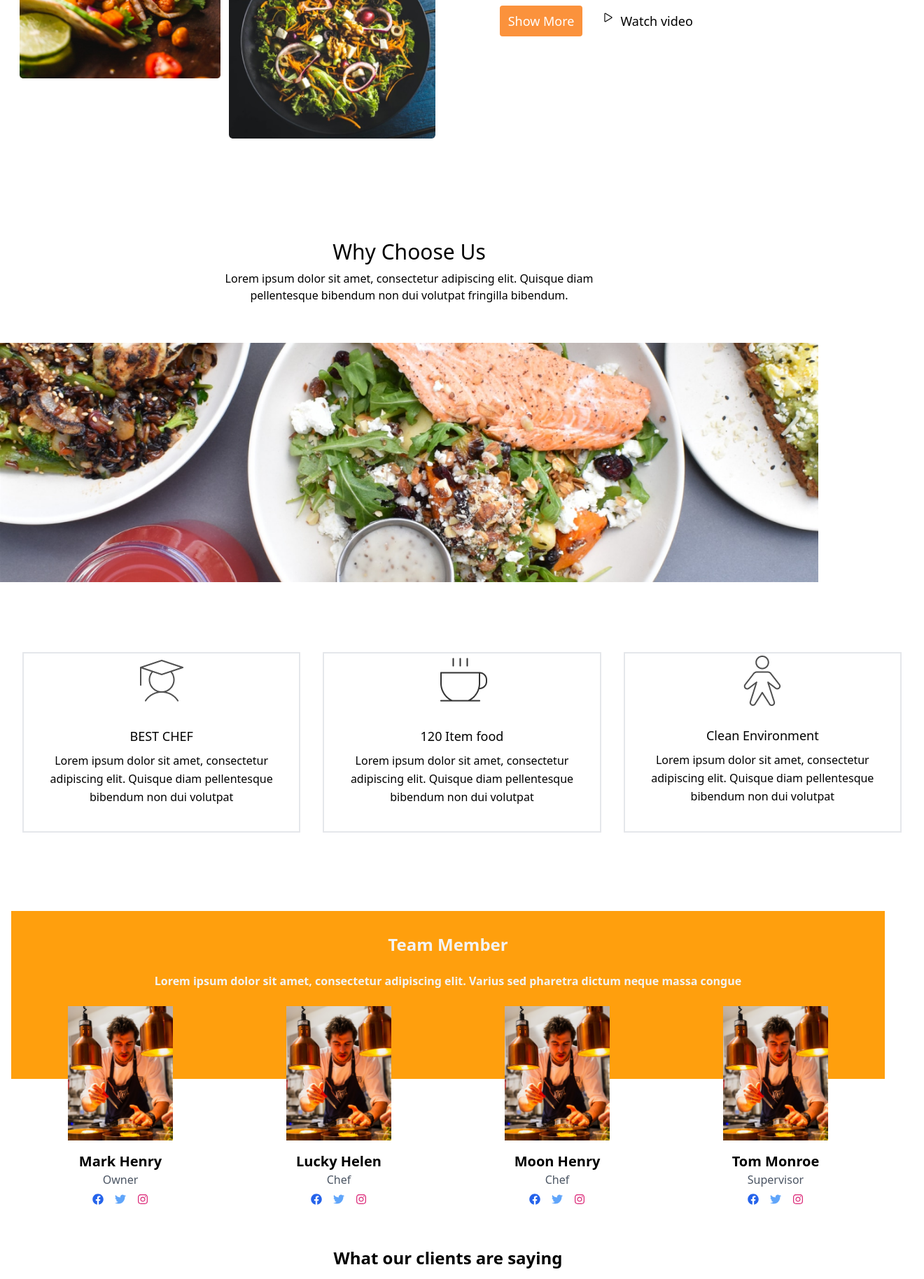
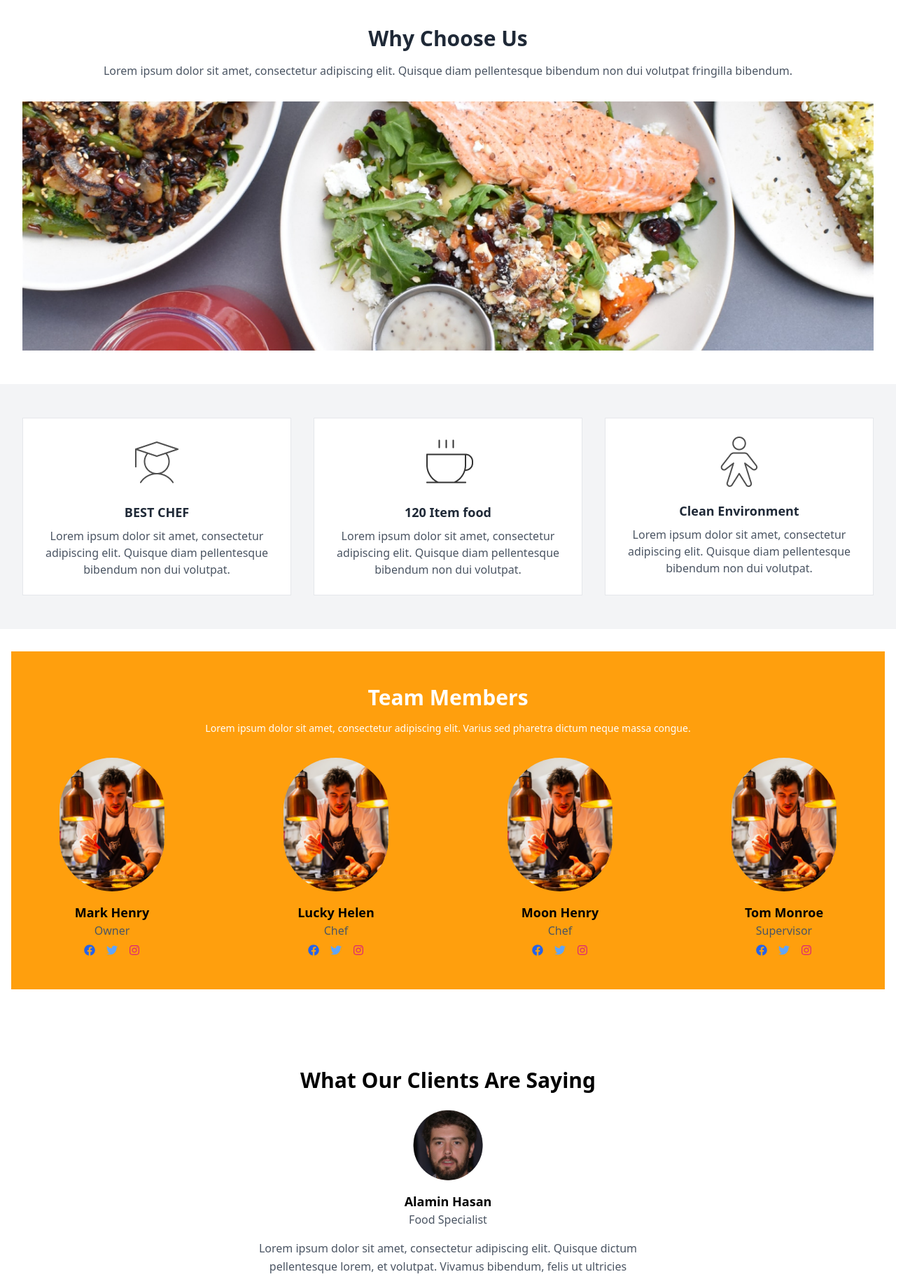
Before and after one commit to Roofan-Jlove/begin-newer-captone, a Next.js app: page /about in a window 1280 px wide. Shown: the part 920-2748 px from the top of the page at 70% size, 1320 px wide, since content can reach past the window. Built offline with nearby package versions, Linux system fonts and the light colour scheme.

Commit message:
responsive 1

```diff
--- a/src/app/about/AboutUs.tsx
+++ b/src/app/about/AboutUs.tsx
@@ -3,60 +3,58 @@ import { IoPlayOutline } from "react-icons/io5";
 
 export default function Aboutus() {
   return (
-    <div>
-      {/* Frist Section: Content and Buttons */}
-      <section className="w-[1169px]  text-white body-font ">
-        <div className="container mx-auto flex px-5 py-24 justify-center items-center">
-          {/* <Hero /> */}
-          <div className="flex flex-col md:flex-row items-start md:space-x-4 mt-2 ml-2">
+    <div className="bg-gray-50">
+      {/* First Section: About Us */}
+      <section className="text-gray-800 body-font py-12">
+        <div className="container mx-auto flex flex-col lg:flex-row px-4 lg:px-8 items-center lg:items-start gap-8">
+          {/* Left Images */}
+          <div className="flex flex-col lg:flex-row gap-4">
             <Image
-              className="object-cover object-center w-336px h-536px mt-530px ml-300px radius-6px"
+              className="rounded-lg object-cover"
               alt="hero"
               src="/about1.png"
               width={309}
               height={536}
             />
-          </div>
-          {/* Right Images */}
-          <div className="flex flex-col items-center space-y-2 space-x-2 mt-2 ml-2">
+            <div className="flex flex-col gap-4">
               <Image
-              className="object-cover object-center w-309px h-271px mt-584px ml-660px radius-6px"
+                className="rounded-lg object-cover"
                 alt="image2"
                 src="/about2.png"
                 width={309}
                 height={271}
               />
-            {/* Bottom Image */}
               <Image
-              className="object-cover object-center w-309px h-260px mt-882px ml-660px radius-6px"
+                className="rounded-lg object-cover"
                 alt="image3"
                 src="/about3.png"
                 width={309}
                 height={260}
               />
             </div>
+          </div>
+
           {/* Text Content and Buttons */}
-          <div className="lg:flex-grow md:w-1/2 lg:pl-24 md:pl-16 flex mt-714px flex-col md:items-start md:text-left items-center text-center">
-            <h1 className="text-sm mb-4 font-medium text-yellow-400 italic font-miniver">
+          <div className="lg:ml-8 flex flex-col text-center lg:text-left">
+            <h1 className="text-yellow-500 text-sm font-medium italic mb-4">
               About us _____
             </h1>
-            <p className="text-black title-font text-3xl font-bold">
+            <h2 className="text-3xl font-bold mb-4">
               Food is an important part of a balanced Diet
-            </p>
-            <p className="mb-8 leading-relaxed mt-8 text-[#333333]">
+            </h2>
+            <p className="text-gray-600 leading-relaxed mb-8">
               Lorem ipsum dolor sit amet, consectetur adipiscing elit. Quisque
               diam pellentesque bibendum non dui volutpat fringilla bibendum.
               Urna, elit augue urna, vitae feugiat pretium donec id elementum.
               Ultrices mattis vitae mus risus. Lacus nisi, et ac dapibus sit eu
               velit in consequat.
             </p>
-            <div className="flex justify-center">
-              <button className="inline-flex text-white bg-orange-400 border-0 py-2 px-3 focus:outline-none rounded text-lg">
+            <div className="flex flex-col sm:flex-row gap-4 justify-center lg:justify-start">
+              <button className="bg-orange-400 text-white py-2 px-6 rounded-lg text-lg">
                 Show More
               </button>
-              <button className="ml-4 inline-flex text-black  border-0 py-2 px-3 focus:outline-none rounded text-lg">
-                <IoPlayOutline className="mr-2 block" />{" "}
-                {/* Icon on the left */}
+              <button className="flex items-center text-gray-800 py-2 px-6 border rounded-lg text-lg">
+                <IoPlayOutline className="mr-2" />
                 Watch video
               </button>
             </div>
@@ -64,83 +62,62 @@ export default function Aboutus() {
         </div>
       </section>
 
-      {/* Second Section */}
-      <section className="w-[1169px] text-white body-font justify-around">
-        <div className="container mx-auto flex px-5 py-12 items-center justify-center flex-col w-[579px]">
-          <h1 className="text-black text-3xl text-bold">Why Choose Us</h1>
-          <p className="text-black text-center mt-2">
+      {/* Second Section: Why Choose Us */}
+      <section className="text-gray-800 body-font py-12 bg-white">
+        <div className="container mx-auto px-4 lg:px-8 text-center">
+          <h2 className="text-3xl font-bold mb-4">Why Choose Us</h2>
+          <p className="text-gray-600 mb-8">
             Lorem ipsum dolor sit amet, consectetur adipiscing elit. Quisque
             diam pellentesque bibendum non dui volutpat fringilla bibendum.
           </p>
-        </div>
-        <div>
           <Image
-            className="mb-5 object-cover object-center w-1320px h-386px mt-1552px ml-300px mt-2 "
-            alt="hero"
+            className="rounded-lg object-cover mx-auto"
+            alt="Why Choose Us"
             src="/aboutchose.png"
             width={1320}
             height={386}
           />
         </div>
       </section>
-      {/* Thrid section */}
-      <section className="w-[1320px]">
-        <div className="text-white body-font">
-          <div className="container px-3 py-20 mx-auto">
+
+      {/* Third Section: Features */}
+      <section className="text-gray-800 body-font py-12 bg-gray-100">
+        <div className="container mx-auto px-4 lg:px-8">
           <div className="flex flex-wrap -m-4">
             <div className="p-4 md:w-1/3">
-                <div className="h-full  flex justify-center items-center  flex-col border-2 rounded-lg overflow-hidden">
-                  <Image src="/Student.png" width={80} height={80} alt="blog" />
-                  <div className="p-6">
-                    <h1 className="title-font text-lg font-medium text-black mb-2 text-bold text-center">
+              <div className="h-full flex flex-col items-center border rounded-lg p-6 bg-white">
+                <Image src="/Student.png" width={80} height={80} alt="Best Chef" />
+                <h3 className="text-lg font-bold text-center mt-4 mb-2">
                   BEST CHEF
-                    </h1>
-                    <p className="leading-relaxed mb-3 text-center text-black">
+                </h3>
+                <p className="text-gray-600 text-center">
                   Lorem ipsum dolor sit amet, consectetur adipiscing elit.
-                      Quisque diam pellentesque bibendum non dui volutpat
+                  Quisque diam pellentesque bibendum non dui volutpat.
                 </p>
               </div>
             </div>
-              </div>
             <div className="p-4 md:w-1/3">
-                <div className="h-full border-2 flex justify-center items-center  flex-col rounded-lg overflow-hidden">
-                  <Image
-                    className=""
-                    src="/coffee.png"
-                    width={80}
-                    height={80}
-                    alt="blog"
-                  />
-                  <div className="p-6">
-                    <h1 className="title-font text-lg font-medium text-black mb-2 text-bold text-center">
+              <div className="h-full flex flex-col items-center border rounded-lg p-6 bg-white">
+                <Image src="/coffee.png" width={80} height={80} alt="120 Items" />
+                <h3 className="text-lg font-bold text-center mt-4 mb-2">
                   120 Item food
-                    </h1>
-                    <p className="leading-relaxed mb-3 text-center text-black">
+                </h3>
+                <p className="text-gray-600 text-center">
                   Lorem ipsum dolor sit amet, consectetur adipiscing elit.
-                      Quisque diam pellentesque bibendum non dui volutpat
+                  Quisque diam pellentesque bibendum non dui volutpat.
                 </p>
               </div>
             </div>
-              </div>
             <div className="p-4 md:w-1/3">
-                <div className="h-full border-2  flex justify-center items-center  flex-col rounded-lg overflow-hidden">
-                  <Image
-                    className=" flex flex-col justify-center items-center"
-                    src="/person.png"
-                    width={80}
-                    height={80}
-                    alt="blog"
-                  />
-                  <div className="p-6">
-                    <h1 className="title-font text-lg font-medium text-black mb-2 text-bold text-center">
+              <div className="h-full flex flex-col items-center border rounded-lg p-6 bg-white">
+                <Image src="/person.png" width={80} height={80} alt="Environment" />
+                <h3 className="text-lg font-bold text-center mt-4 mb-2">
                   Clean Environment
-                    </h1>
-                    <p className="leading-relaxed mb-3 text-center text-black">
+                </h3>
+                <p className="text-gray-600 text-center">
                   Lorem ipsum dolor sit amet, consectetur adipiscing elit.
-                      Quisque diam pellentesque bibendum non dui volutpat
+                  Quisque diam pellentesque bibendum non dui volutpat.
                 </p>
-                  </div>
-                </div>
               </div>
             </div>
           </div>
--- a/src/app/about/Team.tsx
+++ b/src/app/about/Team.tsx
@@ -1,6 +1,6 @@
-import React from 'react';
-import Image from 'next/image';
-import { FaFacebook, FaTwitter, FaInstagram } from 'react-icons/fa';
+import React from "react";
+import Image from "next/image";
+import { FaFacebook, FaTwitter, FaInstagram } from "react-icons/fa";
 
 interface TeamMemberProps {
   name: string;
@@ -10,13 +10,25 @@ interface TeamMemberProps {
 
 const TeamMember: React.FC<TeamMemberProps> = ({ name, role, image }) => (
   <div className="text-center">
-    <Image src={image} alt={name} width={150} height={150} className=" mx-auto" />
-    <h3 className="mt-4 text-xl font-bold">{name}</h3>
+    <Image
+      src={image}
+      alt={name}
+      width={150}
+      height={150}
+      className="mx-auto rounded-full"
+    />
+    <h3 className="mt-4 text-lg font-bold">{name}</h3>
     <p className="text-gray-600">{role}</p>
     <div className="flex justify-center space-x-4 mt-2">
-      <a href="#" className="text-blue-600"><FaFacebook /></a>
-      <a href="#" className="text-blue-400"><FaTwitter /></a>
-      <a href="#" className="text-pink-600"><FaInstagram /></a>
+      <a href="#" className="text-blue-600 hover:text-blue-700">
+        <FaFacebook />
+      </a>
+      <a href="#" className="text-blue-400 hover:text-blue-500">
+        <FaTwitter />
+      </a>
+      <a href="#" className="text-pink-600 hover:text-pink-700">
+        <FaInstagram />
+      </a>
     </div>
   </div>
 );
@@ -29,11 +41,17 @@ interface TestimonialProps {
 }
 
 const Testimonial: React.FC<TestimonialProps> = ({ name, role, image, text }) => (
-  <div className="text-center">
-    <Image src={image} alt={name} width={100} height={100} className="rounded-full mx-auto" />
-    <h3 className="mt-4 text-xl font-bold">{name}</h3>
+  <div className="text-center max-w-xl mx-auto px-4">
+    <Image
+      src={image}
+      alt={name}
+      width={100}
+      height={100}
+      className="rounded-full mx-auto"
+    />
+    <h3 className="mt-4 text-lg font-bold">{name}</h3>
     <p className="text-gray-600 mb-4">{role}</p>
-    <p className="text-gray-600">{text}</p>
+    <p className="text-gray-600 leading-relaxed">{text}</p>
   </div>
 );
 
@@ -49,17 +67,21 @@ const Team: React.FC = () => {
     name: "Alamin Hasan",
     role: "Food Specialist",
     image: "/image.png",
-    text: "Lorem ipsum dolor sit amet, consectetur adipiscing elit. Quisque dictum pellentesque lorem, et volutpat. Vivamus bibendum, felis ut ultricies euismod, velit magna pretium orci, et aliquam, dolor urna sit amet lacus. Lorem ipsum dolor sit amet, consectetur adipiscing elit."
+    text: "Lorem ipsum dolor sit amet, consectetur adipiscing elit. Quisque dictum pellentesque lorem, et volutpat. Vivamus bibendum, felis ut ultricies euismod, velit magna pretium orci, et aliquam, dolor urna sit amet lacus. Lorem ipsum dolor sit amet, consectetur adipiscing elit.",
   };
 
   return (
-    <div className=" container mx-auto px-4 py-8">
+    <div className="container mx-auto px-4 py-8">
       {/* Team Member Section */}
-      <section className="bg-[#FF9F0d] h-60 py-8">
-        <h2 className="text-2xl text-gray-100 font-bold text-center mb-6">Team Member</h2>
-        <p className="text-md text-gray-100 font-bold text-center mb-6">Lorem ipsum dolor sit amet, consectetur adipiscing elit.
-        Varius sed pharetra dictum neque massa congue</p>
-        <div className="grid grid-cols-1 sm:grid-cols-2 md:grid-cols-4 ">
+      <section className="bg-[#FF9F0D] py-12">
+        <h2 className="text-2xl sm:text-3xl font-bold text-center text-white mb-4">
+          Team Members
+        </h2>
+        <p className="text-sm sm:text-md text-center text-white mb-8 max-w-3xl mx-auto">
+          Lorem ipsum dolor sit amet, consectetur adipiscing elit. Varius sed
+          pharetra dictum neque massa congue.
+        </p>
+        <div className="grid grid-cols-1 sm:grid-cols-2 md:grid-cols-4 gap-8">
           {teamMembers.map((member, index) => (
             <TeamMember key={index} {...member} />
           ))}
@@ -67,8 +89,10 @@ const Team: React.FC = () => {
       </section>
 
       {/* Testimonials Section */}
-      <section className="mt-52 py-8">
-        <h2 className="text-2xl font-bold text-center mb-6">What our clients are saying</h2>
+      <section className="mt-16 py-12">
+        <h2 className="text-2xl sm:text-3xl font-bold text-center mb-6">
+          What Our Clients Are Saying
+        </h2>
         <Testimonial {...testimonial} />
       </section>
     </div>
--- a/src/app/signIn/page.tsx
+++ b/src/app/signIn/page.tsx
@@ -87,11 +87,11 @@ export default function SignIn() {
             <hr className="flex-grow border-gray-300" />
           </div>
           <button className="flex items-center justify-center w-full border py-2 rounded-lg hover:bg-gray-50">
-            <Image src="/Google.png" alt="Google" className="w-5 h-5 mr-2" />
+            <Image src="/Google.png" alt="Google" width={32} height={32} className="w-5 h-5 mr-2" />
             Sign in with Google
           </button>
           <button className="flex items-center justify-center w-full border py-2 rounded-lg hover:bg-gray-50 mt-2">
-            <Image src="/Apple.png" alt="Apple" className="w-5 h-5 mr-2" />
+            <Image src="/Apple.png" alt="Apple" width={32} height={32} className="w-5 h-5 mr-2" />
             Sign in with Apple
           </button>
         </div>
--- a/src/app/signUp/page.tsx
+++ b/src/app/signUp/page.tsx
@@ -89,11 +89,11 @@ export default function SignUp() {
             <hr className="flex-grow border-gray-300" />
           </div>
           <button className="flex items-center justify-center w-full border py-2 rounded-lg hover:bg-gray-50">
-            <Image src="/Google.png" alt="Google" className="w-5 h-5 mr-2" />
+            <Image src="/Google.png" alt="Google" width={32} height={32} className="w-5 h-5 mr-2" />
             Sign up with Google
           </button>
           <button className="flex items-center justify-center w-full border py-2 rounded-lg hover:bg-gray-50 mt-2">
-            <Image src="/Apple.png" alt="Apple" className="w-5 h-5 mr-2" />
+            <Image src="/Apple.png" alt="Apple" width={32} height={32} className="w-5 h-5 mr-2" />
             Sign up with Apple
           </button>
         </div>
--- a/src/components/FoodyProduct.tsx
+++ b/src/components/FoodyProduct.tsx
@@ -40,16 +40,22 @@ export default function FoodyProduct() {
             <Image
               src="/homeimg/large-food.png"
               alt="Delicious food"
+              width={64}
+              height={64}
               className="col-span-2 rounded-lg object-cover h-64 w-full"
             />
             <Image
               src="/homeimg/food-1.png"
               alt="Food 1"
+              width={32}
+              height={32}
               className="rounded-lg object-cover h-32 w-full"
             />
             <Image
               src="/homeimg/food-2.png"
               alt="Food 2"
+              width={32}
+              height={32}
               className="rounded-lg object-cover h-32 w-full"
             />
             {/* <Image
--- a/src/components/MeetChef.tsx
+++ b/src/components/MeetChef.tsx
@@ -57,6 +57,8 @@ const MeetChef: React.FC = () => {
               <Image
                 src={chef.image}
                 alt={chef.name}
+                width={32}
+              height={32}
                 className="w-full h-72 object-cover"
               />
               <div className="p-4 text-center">
@@ -93,6 +95,8 @@ const MeetChef: React.FC = () => {
               <Image
                 src="/homeimg/client0.png"
                 alt="Client"
+                width={32}
+              height={32}
                 className="w-16 h-16 rounded-full border-4 border-white shadow-lg"
               />
             </div>
```
Also changed, not shown: src/app/menu/DesertDrink.tsx (+61 -32 lines), src/app/menu/MenuSection.tsx (+59 -30 lines), src/components/ChooseNpick.tsx (+31 -49 lines), src/components/NewsletterSection.tsx (+11 -10 lines), src/components/PartnerClient.tsx (+21 -16 lines). Lines whose indentation alone changed are shown as unchanged.
